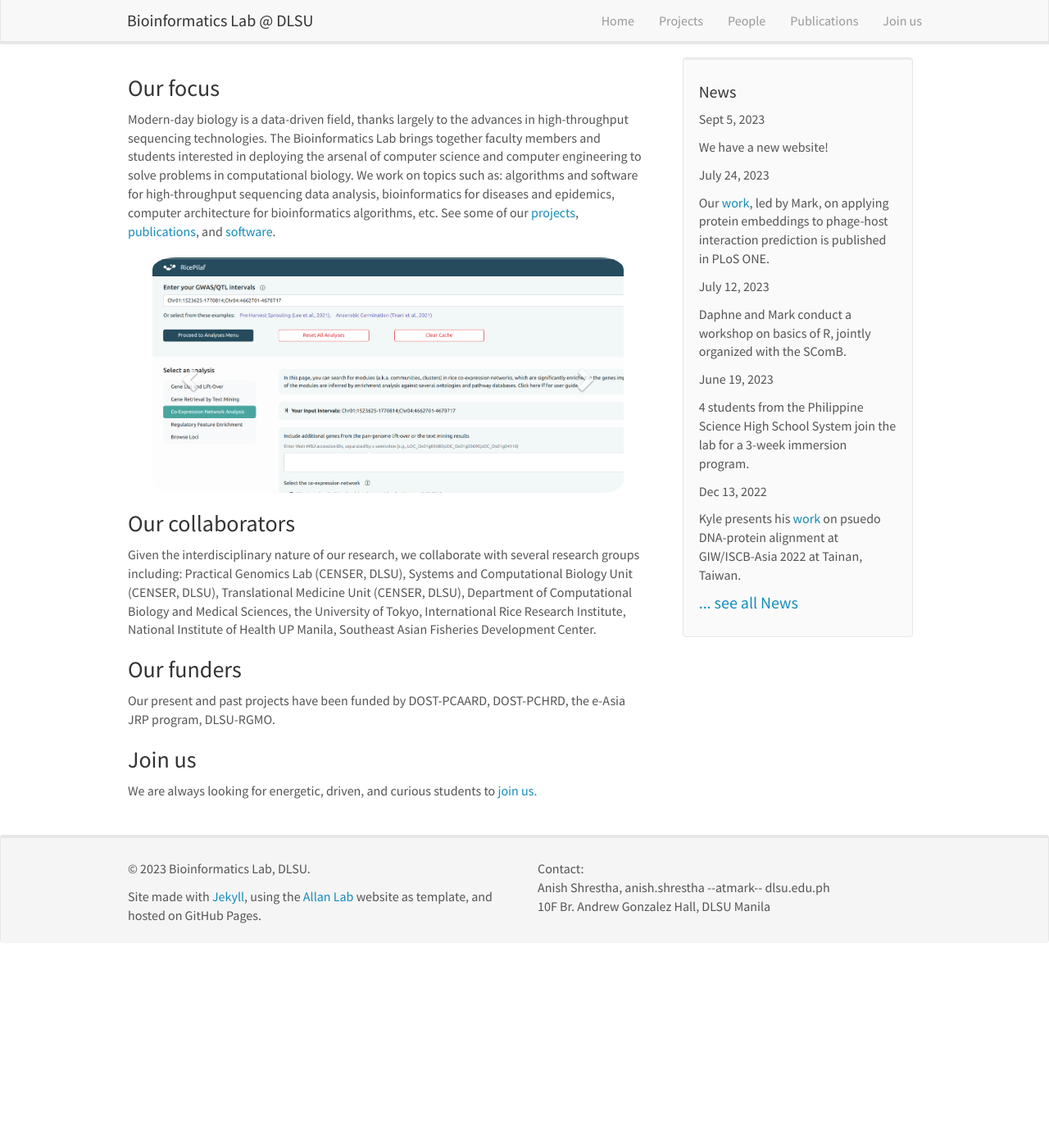
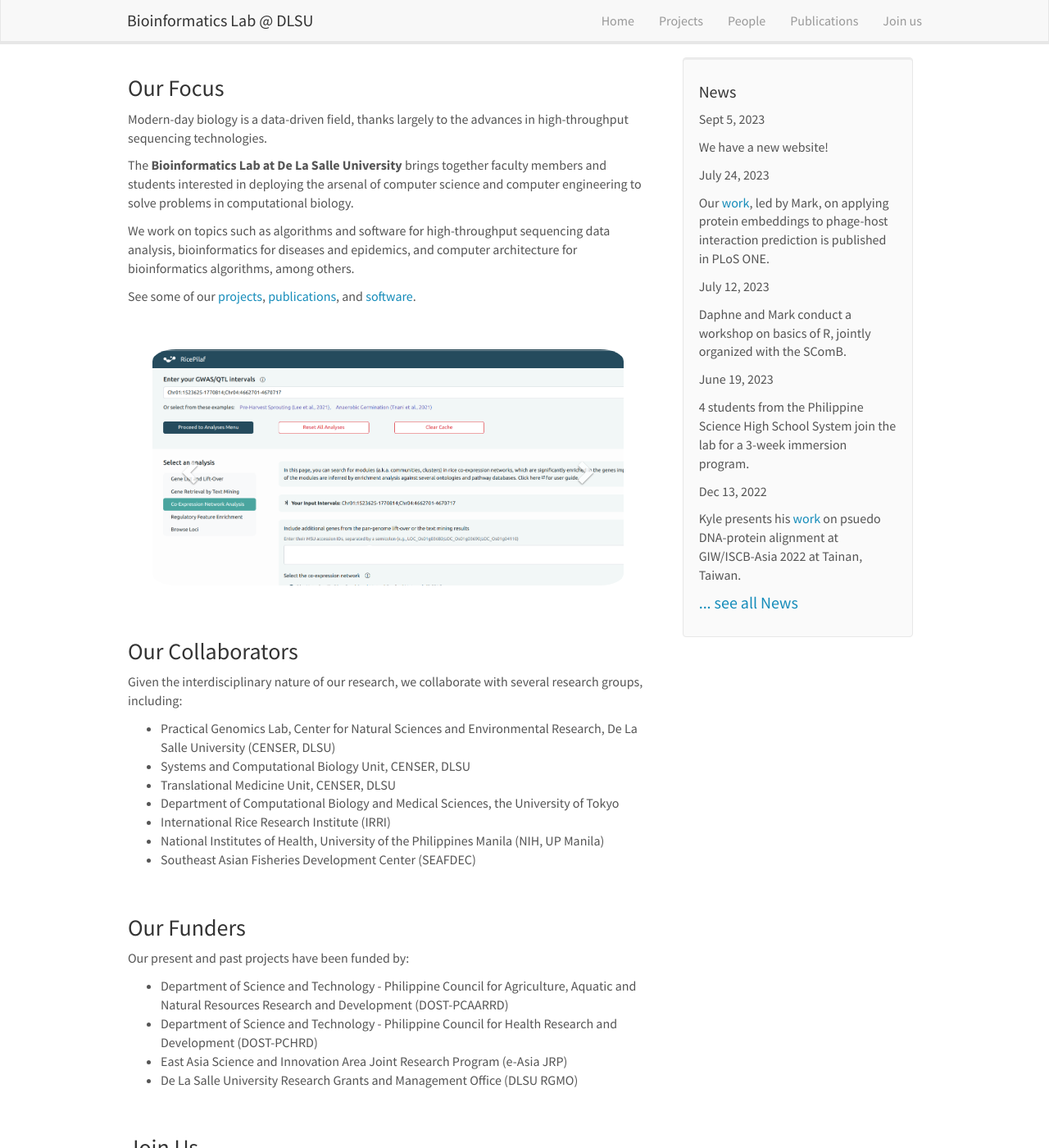
Before and after one commit to bioinfodlsu/bioinfodlsu.github.io, a Jekyll site: the page built from _pages/home.md, in a window 1280 px wide and 1400 px high. Shown: the whole window at 82% size. Built offline with Jekyll 4.4.1, drawn with Linux system fonts in a browser that asks for light colours; nearby versions of some CDN libraries; some of the changed text lies outside the part shown.

Commit message:
Break homepage content to paragraphs, and expand abbreviations

```diff
--- a/_includes/footer.html
+++ b/_includes/footer.html
@@ -3,19 +3,20 @@
         <div class="container-fluid">
             <div class="row">
                 <div class="col-sm-6">
-                    <p>&copy 2023 Bioinformatics Lab, DLSU.</p>
+                    <p>&copy 2023 Bioinformatics Lab, De La Salle University</p>
                     <p>
                         Site made with
                         <a href="https://jekyllrb.com">Jekyll</a>, using the
                         <a href="http://www.allanlab.org"> Allan Lab</a> website
-                        as template, and hosted on GitHub Pages.
+                        as template, and hosted on GitHub Pages
                     </p>
                 </div>
 
                 <div class="col-sm-6">
                     Contact:<br />
                     Anish Shrestha, anish.shrestha --atmark-- dlsu.edu.ph<br />
-                    10F Br. Andrew Gonzalez Hall, DLSU Manila<br />
+                    10F Br. Andrew Gonzalez Hall, De La Salle University,
+                    Manila<br />
                 </div>
             </div>
         </div>
--- a/_pages/home.md
+++ b/_pages/home.md
@@ -6,9 +6,17 @@ sitemap: false
 permalink: /
 ---
 
-### Our focus
+### Our Focus
+
 Modern-day biology is a data-driven field, thanks largely to the advances in high-throughput sequencing technologies.
-The Bioinformatics Lab brings together faculty members and students interested in deploying the arsenal of computer science and computer engineering to solve problems in computational biology. We work on topics such as: algorithms and software for high-throughput sequencing data analysis, bioinformatics for diseases and epidemics, computer architecture for bioinformatics algorithms, etc. See some of our [projects](projects), [publications](publications), and [software](http://github.com/bioinfodlsu).
+
+The **Bioinformatics Lab at De La Salle University** brings together faculty members and students interested in deploying the arsenal of computer science and computer engineering to solve problems in computational biology.
+
+We work on topics such as algorithms and software for high-throughput sequencing data analysis, bioinformatics for diseases and epidemics, and computer architecture for bioinformatics algorithms, among others.
+
+See some of our [projects](projects){:target="\_blank"}, [publications](publications){:target="\_blank"}, and [software](http://github.com/bioinfodlsu){:target="\_blank"}.
+
+<br>
 
 <div markdown="0" id="carousel" class="carousel slide" data-ride="carousel" data-interval="4000" data-pause="hover" >
     <!-- Menu -->
@@ -42,6 +50,7 @@ The Bioinformatics Lab brings together faculty members and students interested i
             <img src="{{ site.url }}{{ site.baseurl }}/images/slider/ricepilaf.png" alt="Slide 6" />
         </div>
     </div>
+
   <a class="left carousel-control" href="#carousel" role="button" data-slide="prev">
     <span class="glyphicon glyphicon-chevron-left" aria-hidden="true"></span>
     <span class="sr-only">Previous</span>
@@ -52,11 +61,33 @@ The Bioinformatics Lab brings together faculty members and students interested i
   </a>
 </div>
 
-### Our collaborators
-Given the interdisciplinary nature of our research, we collaborate with several research groups including: Practical Genomics Lab (CENSER, DLSU), Systems and Computational Biology Unit (CENSER, DLSU), Translational Medicine Unit (CENSER, DLSU), Department of Computational Biology and Medical Sciences, the University of Tokyo, International Rice Research Institute, National Institute of Health UP Manila, Southeast Asian Fisheries Development Center.
+<br>
 
-### Our funders
-Our present and past projects have been funded by DOST-PCAARD, DOST-PCHRD, the e-Asia JRP program, DLSU-RGMO.
+### Our Collaborators
 
-### Join us
-We are always looking for energetic, driven, and curious students to [join us.](join_us)
+Given the interdisciplinary nature of our research, we collaborate with several research groups, including:
+
+-   Practical Genomics Lab, Center for Natural Sciences and Environmental Research, De La Salle University (CENSER, DLSU)
+-   Systems and Computational Biology Unit, CENSER, DLSU
+-   Translational Medicine Unit, CENSER, DLSU
+-   Department of Computational Biology and Medical Sciences, the University of Tokyo
+-   International Rice Research Institute (IRRI)
+-   National Institutes of Health, University of the Philippines Manila (NIH, UP Manila)
+-   Southeast Asian Fisheries Development Center (SEAFDEC)
+
+<br>
+
+### Our Funders
+
+Our present and past projects have been funded by:
+
+-   Department of Science and Technology - Philippine Council for Agriculture, Aquatic and Natural Resources Research and Development (DOST-PCAARRD)
+-   Department of Science and Technology - Philippine Council for Health Research and Development (DOST-PCHRD)
+-   East Asia Science and Innovation Area Joint Research Program (e-Asia JRP)
+-   De La Salle University Research Grants and Management Office (DLSU RGMO)
+
+<br>
+
+### Join Us
+
+We are always looking for energetic, driven, and curious students to [join us](join_us){:target="\_blank"}.
```
